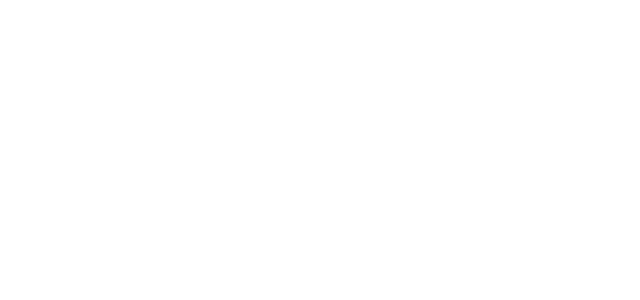
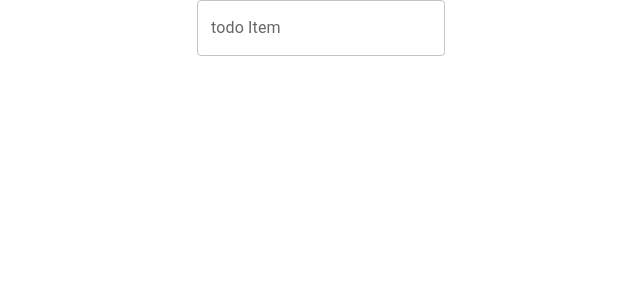
Before and after one commit to eddyhwang97/todo-list-app-demo, a React (Create React App) app: page / in a window 1280 px wide. Shown: the top 300 px of the page, without its empty margins (319-959 px from the left). Built offline with nearby package versions, Linux system fonts and the light colour scheme.

Commit message:
[2/n] Create TodoItemInputField: Add TextField to TodoItemInputField component

```diff
--- a/src/App.js
+++ b/src/App.js
@@ -1,7 +1,20 @@
 import "./App.css";
 
+import { useState } from 'react';
+import TextField from '@mui/material/TextField';
+
 const TotoItemInputField = (props) => {
-  return <div></div>;
+const [input, setInput] = useState();
+
+  return <div>
+    <TextField
+    id="todo-item-input"
+    label="todo Item"
+    variant="outlined"
+    onChange={(e)=>setInput(e.target.value)}
+    value={input}
+    />
+  </div>;
 };
 function App() {
   return <div className="App">
```
